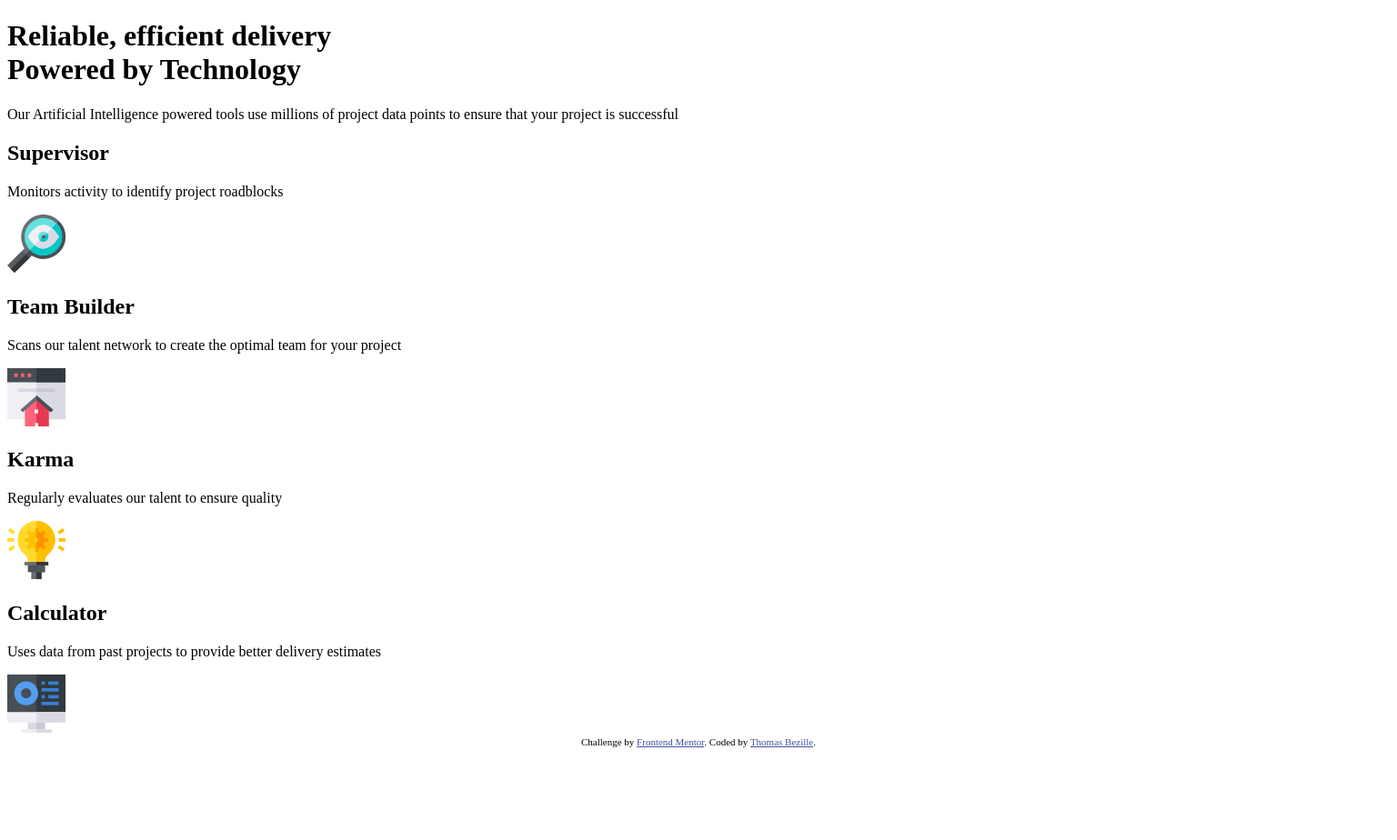
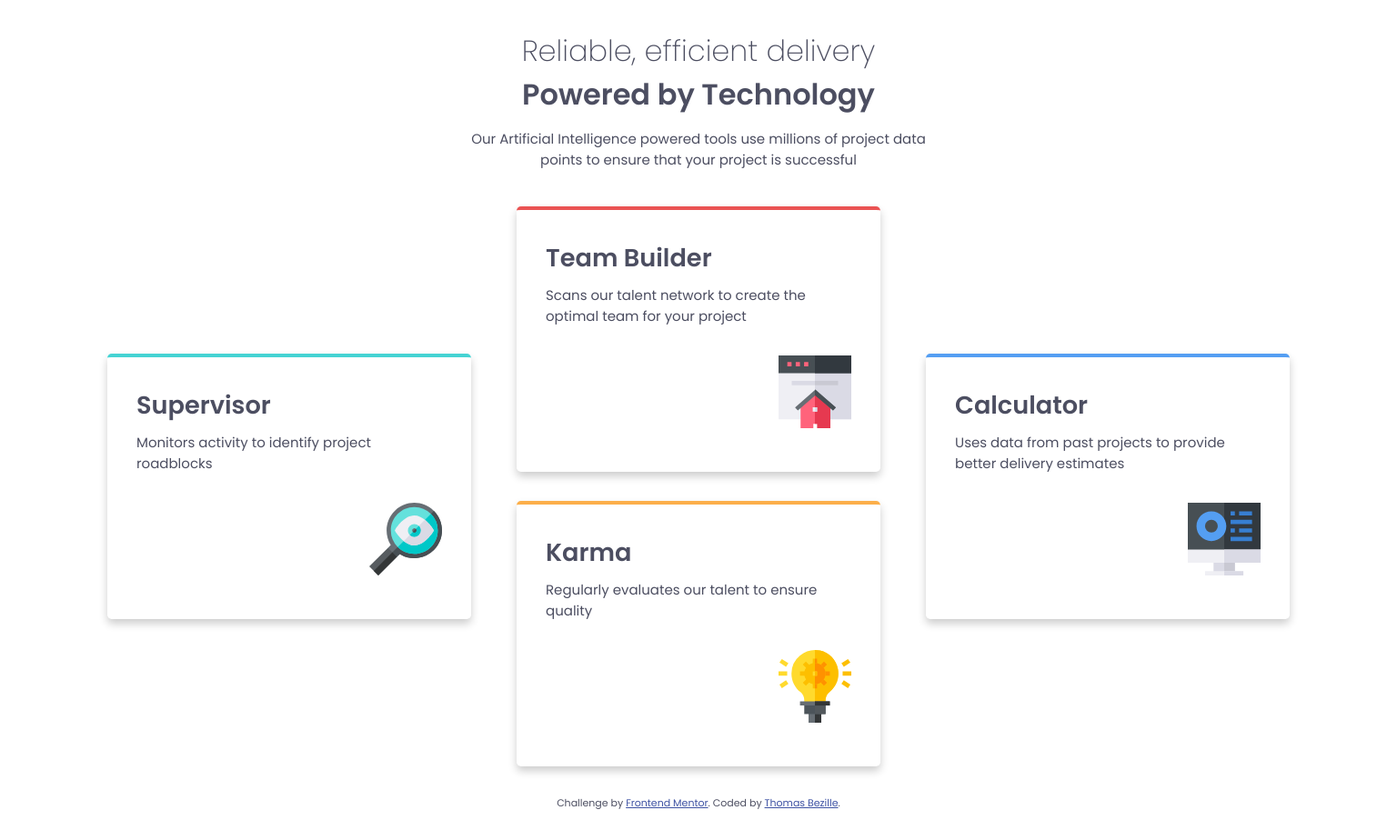
Before and after one commit to Thomas-Bezille/FrontEnd-Mentor_Four_card_feature_section, a website: page index.html in a window 1536 px wide. Shown: the whole page at 91% size. Before the commit the page ends 830 px from the top, so only its background shows below. Drawn offline with Linux system fonts and the light colour scheme.

Commit message:
📦 FEAT: Création du style avec Sass et layout responsive

```diff
--- a/index.html
+++ b/index.html
@@ -7,7 +7,8 @@
       rel="icon"
       type="image/png"
       sizes="32x32"
-      href="./images/favicon-32x32.png" />
+      href="./docs/images/favicon-32x32.png" />
+    <link rel="stylesheet" href="./css/style.css" />
     <title>Frontend Mentor | Four card feature section</title>
     <style>
       .attribution {
@@ -22,7 +23,7 @@
   <body>
     <header>
       <h1>
-        Reliable, efficient delivery<br /><span>Powered by Technology</span>
+        <span>Reliable, efficient delivery</span><br />Powered by Technology
       </h1>
       <p>
         Our Artificial Intelligence powered tools use millions of project data
--- /dev/null
+++ b/sass/style.scss
@@ -0,0 +1,120 @@
+@import url("https://fonts.googleapis.com/css2?family=Poppins:ital,wght@0,100;0,200;0,300;0,400;0,500;0,600;0,700;0,800;0,900;1,100;1,200;1,300;1,400;1,500;1,600;1,700;1,800;1,900&display=swap");
+
+$supervisor-color: hsl(180, 62%, 55%);
+$team-builder-color: hsl(0, 78%, 62%);
+$karma-color: hsl(34, 97%, 64%);
+$calculator-color: hsl(212, 86%, 64%);
+$text-color: hsl(234, 12%, 34%);
+$shadow-color: hsl(212, 6%, 44%);
+
+*,
+::before,
+::after {
+  margin: 0;
+  padding: 0;
+  box-sizing: border-box;
+}
+
+body {
+  font-family: "Poppins", sans-serif;
+  font-size: 15px;
+  color: $text-color;
+  padding: 2rem;
+}
+
+h1,
+h2 {
+  font-size: 1.7rem;
+}
+
+header {
+  max-width: 545px;
+  margin: 0 auto;
+  h1 {
+    text-align: center;
+    font-weight: 600;
+    span {
+      font-weight: 200;
+    }
+  }
+  p {
+    margin: 0.8rem 0 2.5rem 0;
+    text-align: center;
+  }
+}
+
+main {
+  .card {
+    display: flex;
+    max-width: 380px;
+    flex-direction: column;
+    border-radius: 0.3rem;
+    margin: 0 auto;
+    margin-bottom: 2rem;
+    padding: 2rem 2rem 3rem;
+    box-shadow: 0 5px 10px 0 rgba($color: #000000, $alpha: 0.2);
+    h2 {
+      font-weight: 600;
+    }
+    p {
+      margin: 0.5rem 0 2rem;
+    }
+    img {
+      width: 5rem;
+      align-self: end;
+    }
+
+    &:nth-child(1) {
+      border-top: 4px solid $supervisor-color;
+    }
+    &:nth-child(2) {
+      border-top: 4px solid $team-builder-color;
+    }
+    &:nth-child(3) {
+      border-top: 4px solid $karma-color;
+    }
+    &:nth-child(4) {
+      border-top: 4px solid $calculator-color;
+    }
+  }
+}
+
+@media screen and (min-width: 1360px) {
+  body {
+    min-height: 100vh;
+  }
+
+  header {
+    h1 {
+      font-size: 2rem;
+    }
+  }
+
+  main {
+    max-width: 1350px;
+    margin: 0 auto;
+    display: grid;
+    grid-template-columns: repeat(3, 1fr);
+    grid-template-rows: repeat(2, 1fr);
+    grid-template-areas:
+      "card1 card2 card4"
+      "card1 card3 card4";
+    .card {
+      max-width: 400px;
+      &:nth-child(1) {
+        grid-area: card1;
+        align-self: center;
+      }
+      &:nth-child(2) {
+        grid-area: card2;
+      }
+      &:nth-child(3) {
+        grid-area: card3;
+      }
+      &:nth-child(4) {
+        grid-area: card4;
+        align-self: center;
+      }
+    }
+  }
+}
```
Also changed, not shown: package.json (added, +25 -0 lines), css/style.css (added), 2 other files.
